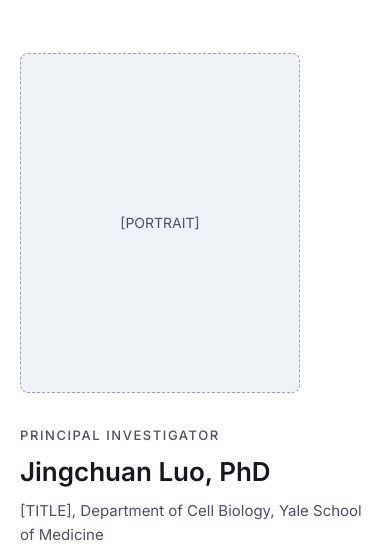
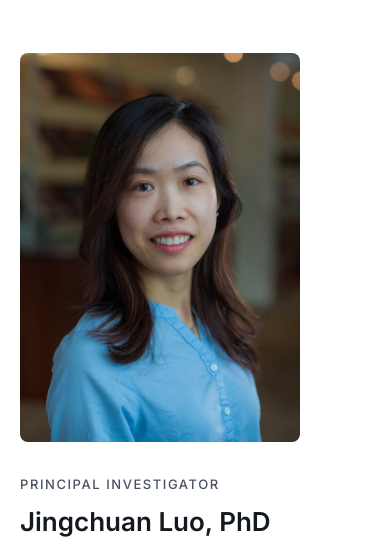
Before and after one commit to jingchuanluolab/jingchuanluolab.github.io, a plain HTML site: page team.html in a window 390 px wide. Shown: the part 251-804 px from the top of the page. Drawn offline with Linux system fonts and the light colour scheme.

Commit message:
Add the PI portrait and set the title
Portrait resampled from 1438x2000 to 600x834 (55 KB), shown at 280px, so it
stays sharp on a retina screen. Title is Assistant Professor.

Co-Authored-By: Claude Opus 5 <noreply@anthropic.com>

```diff
--- a/assets/css/style.css
+++ b/assets/css/style.css
@@ -263,6 +263,7 @@ figure.fig--float { float: left; width: 230px; margin: 6px 32px 18px 0; }
 
 .person { display: flex; flex-wrap: wrap; gap: 40px; align-items: flex-start; }
 .person__body { flex: 1 1 420px; min-width: 0; display: flex; flex-direction: column; gap: 12px; }
+.portrait { flex: 0 0 280px; width: 280px; border-radius: var(--radius); }
 
 .member-grid { display: flex; flex-wrap: wrap; gap: 24px; }
 .member { flex: 1 1 220px; max-width: 260px; display: flex; flex-direction: column; gap: 12px; }
@@ -313,6 +314,7 @@ figure.fig--float { float: left; width: 230px; margin: 6px 32px 18px 0; }
   .qa__label { flex-basis: 100%; }
   .pub__tag { flex-basis: 100%; padding-top: 0; }
   .member { max-width: none; }
+  .portrait { flex-basis: auto; width: 100%; max-width: 280px; }
   .ph--tall { height: 280px; }
   .ph--news { flex-basis: 100%; height: 220px; }
 }
--- a/team.html
+++ b/team.html
@@ -8,7 +8,7 @@
 <link rel="preconnect" href="https://fonts.googleapis.com">
 <link rel="preconnect" href="https://fonts.gstatic.com" crossorigin>
 <link rel="stylesheet" href="https://fonts.googleapis.com/css2?family=Inter:wght@400;500;600&display=swap">
-<link rel="stylesheet" href="assets/css/style.css?v=14">
+<link rel="stylesheet" href="assets/css/style.css?v=15">
 <link rel="icon" href="assets/img/favicon.svg" type="image/svg+xml">
 </head>
 <body>
@@ -32,11 +32,11 @@
   <h1 class="page-title">Team</h1>
 
   <section class="person">
-    <div class="ph ph--portrait">[PORTRAIT]</div>
+    <img class="portrait" src="assets/img/jingchuan-luo.jpg" width="600" height="834" alt="Jingchuan Luo">
     <div class="person__body">
       <p class="eyebrow" style="margin:0">Principal Investigator</p>
       <h2 class="h2">Jingchuan Luo, PhD</h2>
-      <p class="small" style="margin:0">[TITLE], Department of Cell Biology, Yale School of Medicine</p>
+      <p class="small" style="margin:0">Assistant Professor, Department of Cell Biology, Yale School of Medicine</p>
       <p class="prose" style="margin-top:8px">[SHORT BIO: training, prior positions, awards, and what drew you to localized translation. 3&ndash;5 sentences.]</p>
       <p style="margin:0"><a href="mailto:[EMAIL]" style="font-size:15px;font-weight:500">[EMAIL]</a></p>
     </div>
```
Also changed, not shown: 404.html (+1 -1 lines), contact.html (+1 -1 lines), index.html (+1 -1 lines), join.html (+1 -1 lines), news.html (+1 -1 lines), publications.html (+1 -1 lines), research.html (+1 -1 lines), assets/img/jingchuan-luo.jpg (added), 1 other file.
